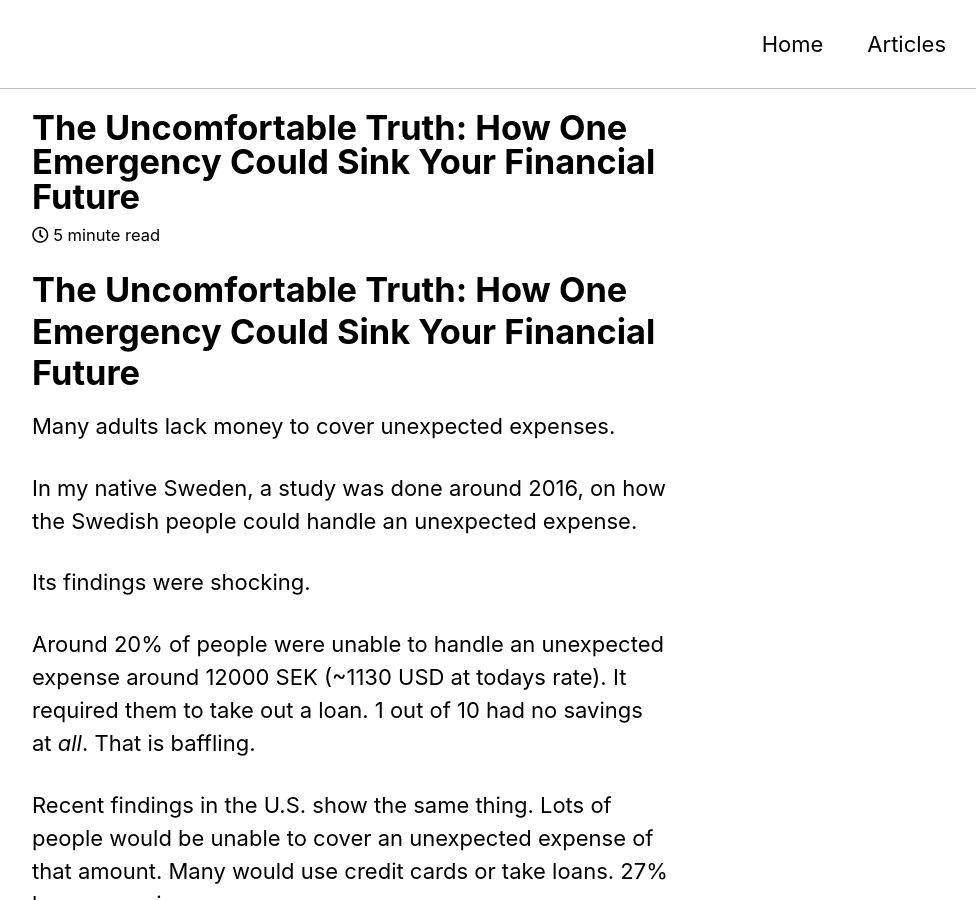
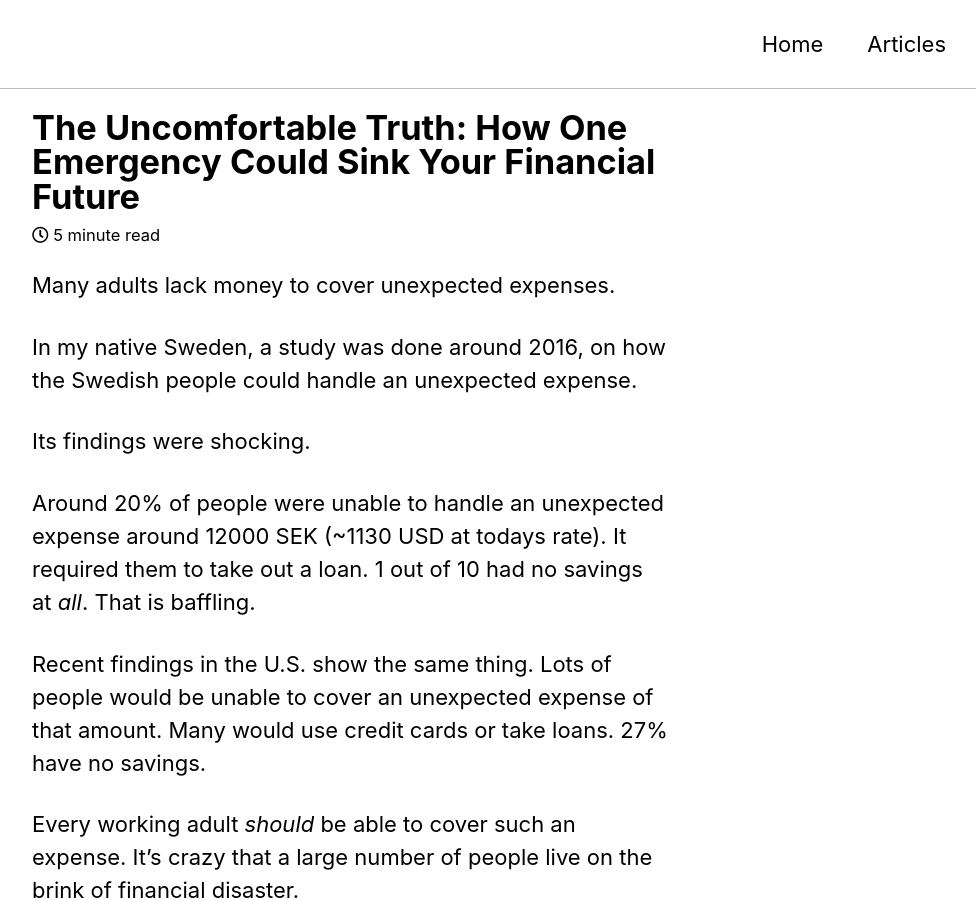
Before and after one commit to EmanuelStromberg/emanuelstromberg.github.io, a Jekyll site: the page built from _posts/2025-03-02-The-Uncomfortable-Truth.md, in a window 1280 px wide and 900 px high. Shown: the whole window, without its empty margins (290-1266 px from the left). Built offline with Jekyll 4.4.1, drawn with Linux system fonts in a browser that asks for light colours; cached includes are drawn as plain includes.

Commit message:
Update 2025-03-02-The-Uncomfortable-Truth.md

```diff
--- a/_posts/2025-03-02-The-Uncomfortable-Truth.md
+++ b/_posts/2025-03-02-The-Uncomfortable-Truth.md
@@ -1,8 +1,6 @@
 ---
 title: "The Uncomfortable Truth: How One Emergency Could Sink Your Financial Future"
 ---
-
-# The Uncomfortable Truth: How One Emergency Could Sink Your Financial Future
 
 Many adults lack money to cover unexpected expenses.
 
```
